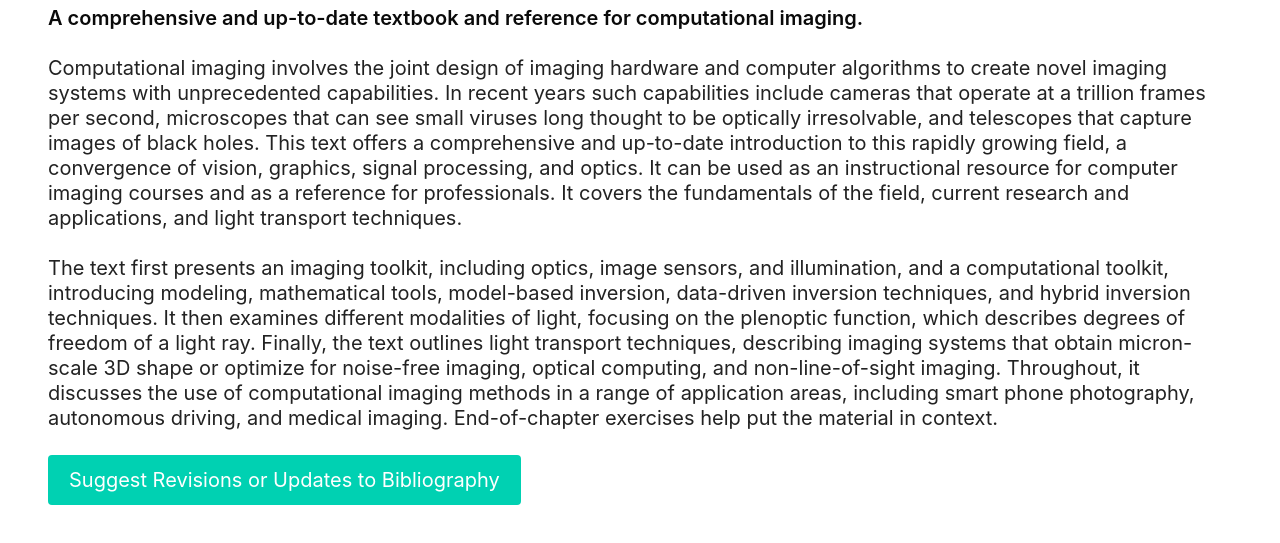
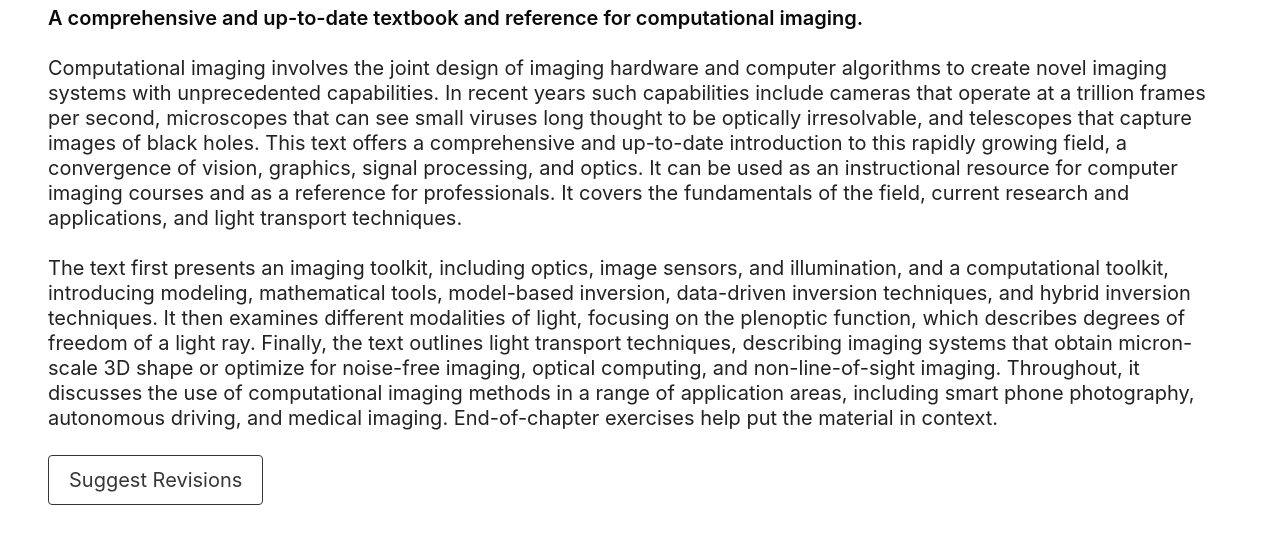
Before and after one commit to imagingtext/imagingtext.github.io, a plain HTML site: page index.html in a window 1280 px wide. Shown: the part 713-1256 px from the top of the page. Drawn offline with nearby package versions, Linux system fonts and the light colour scheme.

Commit message:
Update index.html

```diff
--- a/index.html
+++ b/index.html
@@ -83,8 +83,8 @@
                         exercises help put the material in context.
                     </p>
 
-                    <a class="button is-primary is-medium" style="margin-right: 5px"
-                    href="https://forms.gle/s8R2cx2SZTBD6rdL6">Suggest Revisions or Updates to Bibliography</a>
+                    <a class="button is-dark is-medium is-outlined" style="margin-right: 5px"
+                    href="https://forms.gle/s8R2cx2SZTBD6rdL6">Suggest Revisions</a>
                 </div>
             </div>
         </div>
```
